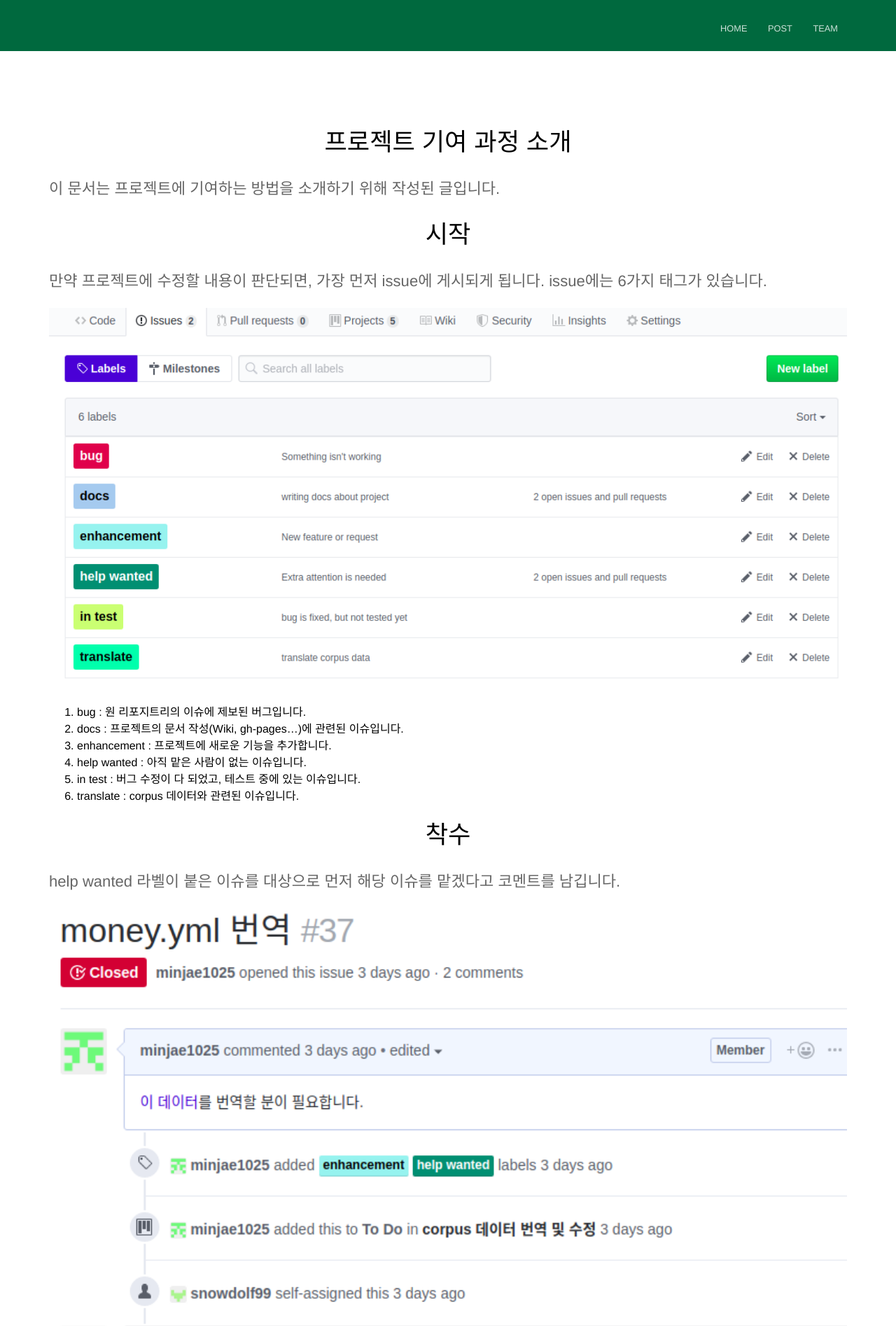
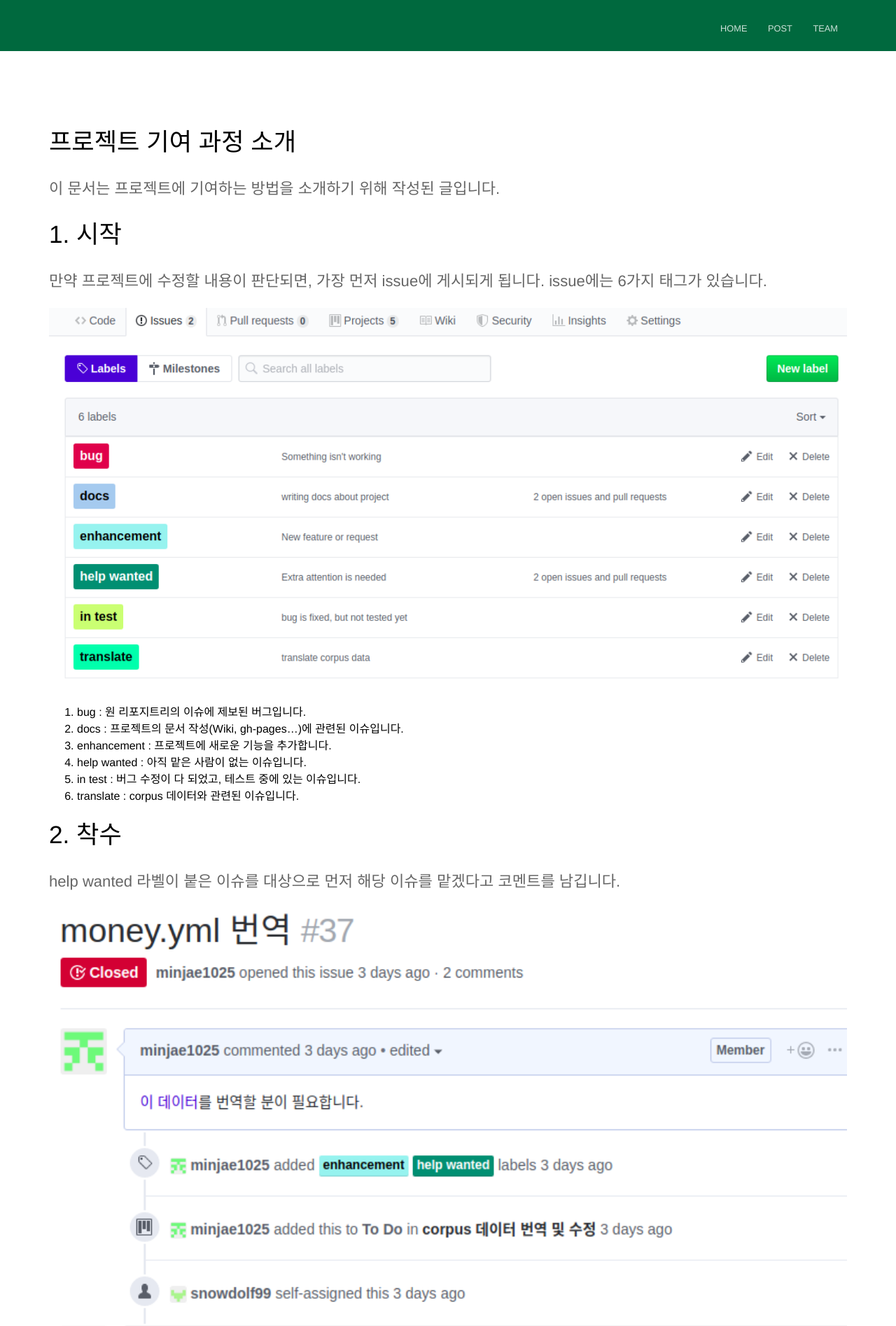
Before and after one commit to 19-1-skku-oss/2019-1-OSS-L3, a Jekyll site: the page built from _posts/2019-06-08-프로젝트-기여-과정-소개.md, in a window 1280 px wide. Shown: the top 1895 px of the page at 70% size. Built offline with Jekyll 4.4.1, drawn with Linux system fonts in a browser that asks for light colours; some of the changed text lies outside the part shown.

Commit message:
[EDIT] 중앙 수정

```diff
--- a/_posts/2019-06-08-프로젝트-기여-과정-소개.md
+++ b/_posts/2019-06-08-프로젝트-기여-과정-소개.md
@@ -7,7 +7,7 @@
 
 이 문서는 프로젝트에 기여하는 방법을 소개하기 위해 작성된 글입니다.
 
-## 시작
+## 1. 시작
 만약 프로젝트에 수정할 내용이 판단되면, 가장 먼저 issue에 게시되게 됩니다. issue에는 6가지 태그가 있습니다.
 
 ![](https://19-1-skku-oss.github.io/2019-1-OSS-L3/images/image1.png)
@@ -18,23 +18,23 @@
 5. in test : 버그 수정이 다 되었고, 테스트 중에 있는 이슈입니다.
 6. translate : corpus 데이터와 관련된 이슈입니다.
 
-## 착수
+## 2. 착수
 help wanted 라벨이 붙은 이슈를 대상으로 먼저 해당 이슈를 맡겠다고 코멘트를 남깁니다.
 
 ![](https://19-1-skku-oss.github.io/2019-1-OSS-L3/images/image2.png)
 이슈 작성자가 확인하면 help wanted 태그를 뗍니다.
 
-## Fork
+## 3. Fork
 팀 레포지트리를 `fork` 버튼을 눌러 자신의 레포지트리로 옮깁니다. 이후 `branch`를 만들어 기여할 준비를 합니다. 이 과정에서 [설치 스크립트](https://19-1-skku-oss.github.io/2019-1-OSS-L3/2019/05/29/%EC%84%A4%EC%B9%98-%EC%8A%A4%ED%81%AC%EB%A6%BD%ED%8A%B8-%EC%86%8C%EA%B0%9C/)를 사용할 수 있습니다.
 
 ![](https://19-1-skku-oss.github.io/2019-1-OSS-L3/images/image3.png)
 
-## Pull Request
+## 4. Pull Request
 기여를 끝마쳤다면, 팀 레포지트리에 `Pull Request`를 작성합니다. 작성 형태와 언어는 자유입니다.
 
 ![](https://19-1-skku-oss.github.io/2019-1-OSS-L3/images/image5.png)
 
-## Merge
+## 5. Merge
 팀장이 Commit을 확인하고 문제가 없다면 PR을 Approved 한 뒤 Merge합니다.
 
 ![](https://19-1-skku-oss.github.io/2019-1-OSS-L3/images/image6.png)
--- a/_sass/elements.scss
+++ b/_sass/elements.scss
@@ -35,7 +35,7 @@
 }
 
 h2 {
-	font-weight: 300;
+	font-weight: 500;
 	font-size: 2.2em;
 	margin: 0 0 30px 0;
 }
--- a/_sass/layout.scss
+++ b/_sass/layout.scss
@@ -86,10 +86,6 @@
 	margin: 60px 0;
 }
 
-.page h2 {
-	text-align: center;
-}
-
 blockquote {
 	padding: 18px 25px;
 	margin: 0;
```
